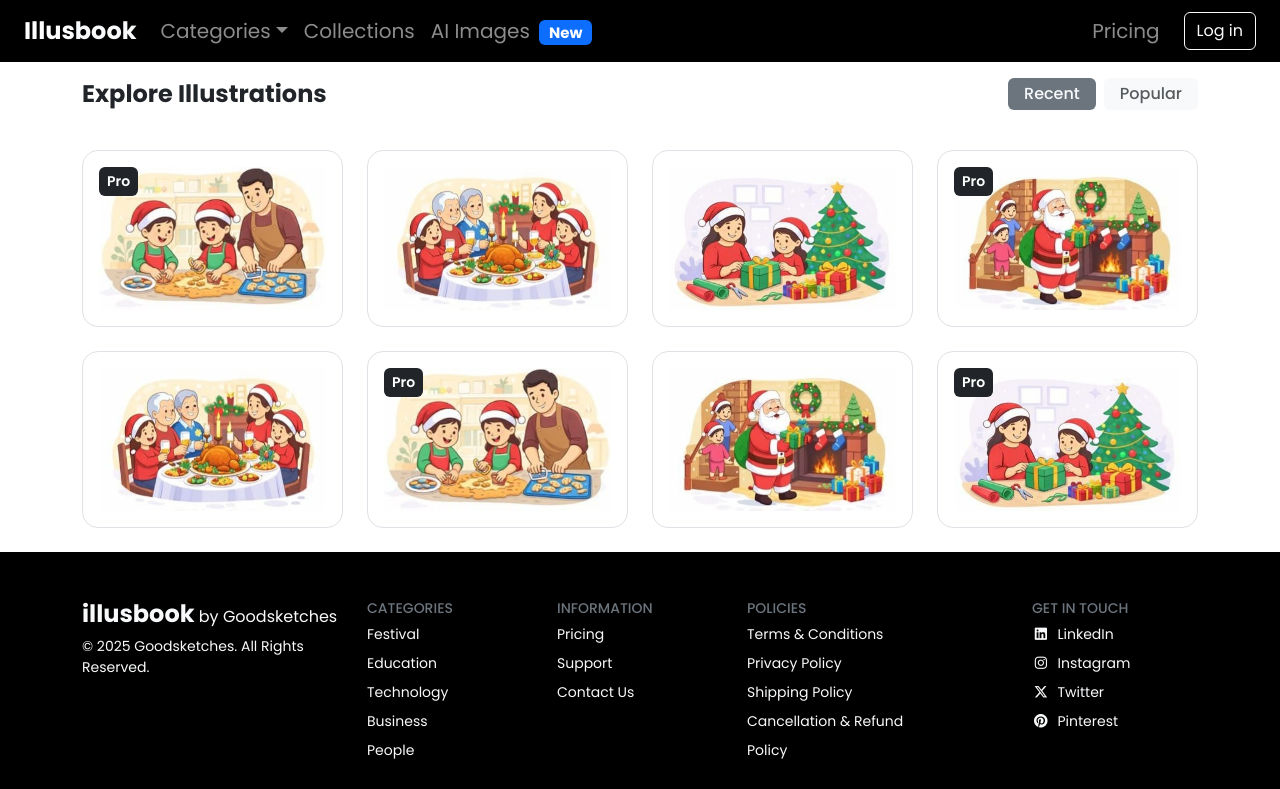
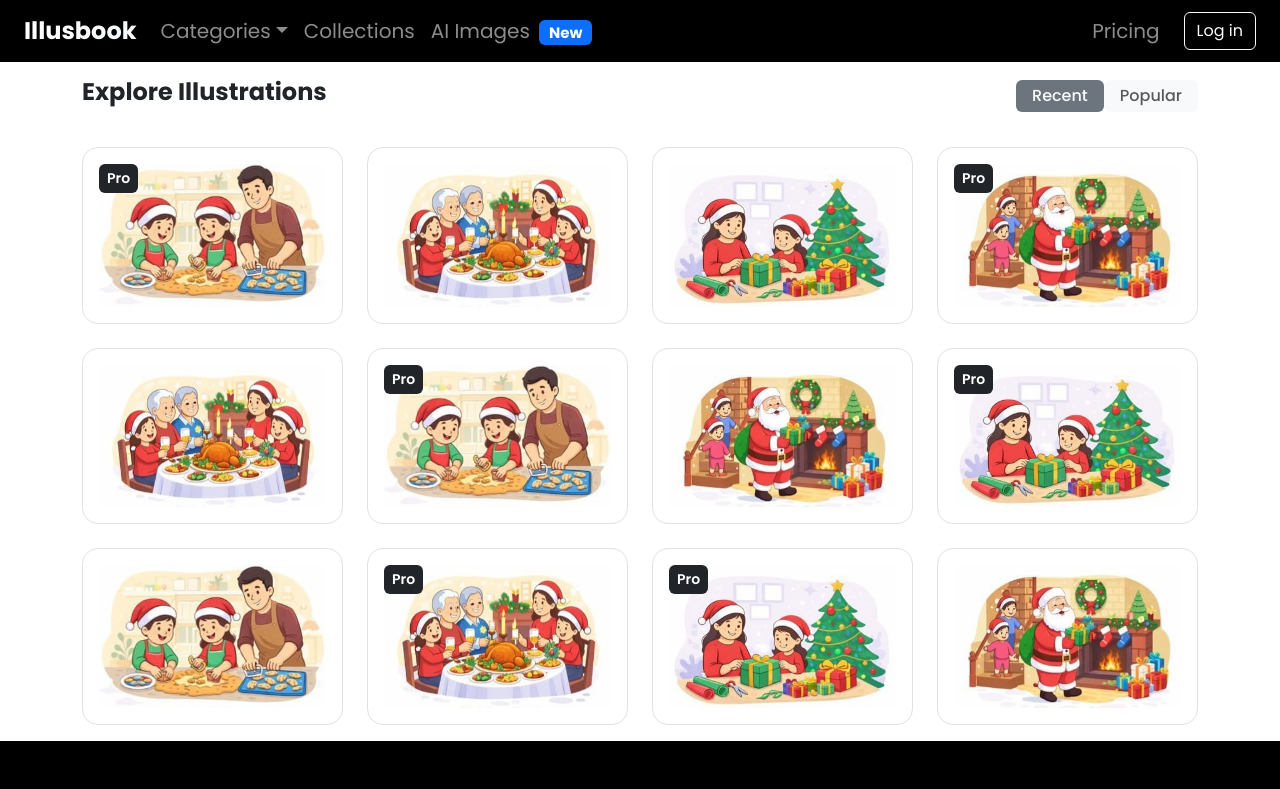
Before and after one commit to Kishore1803/Click-Crafty, a React (Vite) app: page /explore in a window 1280 px wide. Shown: the top 789 px of the page. Built offline with nearby package versions, Linux system fonts and the light colour scheme.

Commit message:
update clickcrafty

```diff
--- a/src/components/explore/Explore.jsx
+++ b/src/components/explore/Explore.jsx
@@ -12,15 +12,19 @@ function Explore() {
     { id: 6, src: "/event1.jpg", pro: true },
     { id: 7, src: "/event4.jpg", pro: false },
     { id: 8, src: "/event3.jpg", pro: true },
+    { id: 5, src: "/event1.jpg", pro: false },
+    { id: 6, src: "/event2.jpg", pro: true },
+    { id: 7, src: "/event3.jpg", pro: true },
+    { id: 8, src: "/event4.jpg", pro: false }
   ];
 
   return (
-    <div className="container mt-3 mb-4">
+    <div className="container mt-3 mb-3">
       {/* Header */}
       <div className="d-flex justify-content-between align-items-center">
-        <h4 className="fw-bold mb-0">Explore Illustrations</h4>
+        <h4 className="fw-bold">Explore Illustrations</h4>
 
-        <div className="d-flex gap-2">
+        <div className="d-flex ">
           <span className="px-3 py-1 rounded bg-secondary text-light fw-medium">
             Recent
           </span>
@@ -30,7 +34,7 @@ function Explore() {
         </div>
       </div>
 
-      <div className="row mt-3 g-4">
+      <div className="row mt-2 g-4">
         {images.map((img) => (
           <div
             key={img.id}
--- a/src/components/explore/Gallery.jsx
+++ b/src/components/explore/Gallery.jsx
@@ -13,6 +13,10 @@ function Gallery() {
     { id: 6, src: "/event1.jpg", pro: true },
     { id: 7, src: "/event4.jpg", pro: false },
     { id: 8, src: "/event3.jpg", pro: true },
+    { id: 5, src: "/event1.jpg", pro: false },
+    { id: 6, src: "/event2.jpg", pro: true },
+    { id: 7, src: "/event3.jpg", pro: true },
+    { id: 8, src: "/event4.jpg", pro: false }
   ];
 
   // Default selected image (FREE)
@@ -90,7 +94,8 @@ function Gallery() {
             key={img.id}
             onClick={() => handleImageClick(img)}
             className="position-relative border rounded-4 p-2 shadow-sm"
-            style={{ width: "200px", height: "140px", cursor: "pointer" }}
+            style={{ width: "200px", height: "140px", }}
+            role="button"
           >
             {/* PRO BADGE */}
             {img.pro && (
@@ -102,9 +107,8 @@ function Gallery() {
             <img
               src={img.src}
               alt=""
-              className={`w-100 h-100 rounded-3 ${
-                img.pro && !isProUser ? "opacity-50" : ""
-              }`}
+              className={`w-100 h-100 rounded-3 ${img.pro && !isProUser ? "opacity-50" : ""
+                }`}
               style={{ objectFit: "contain" }}
             />
           </div>
```
